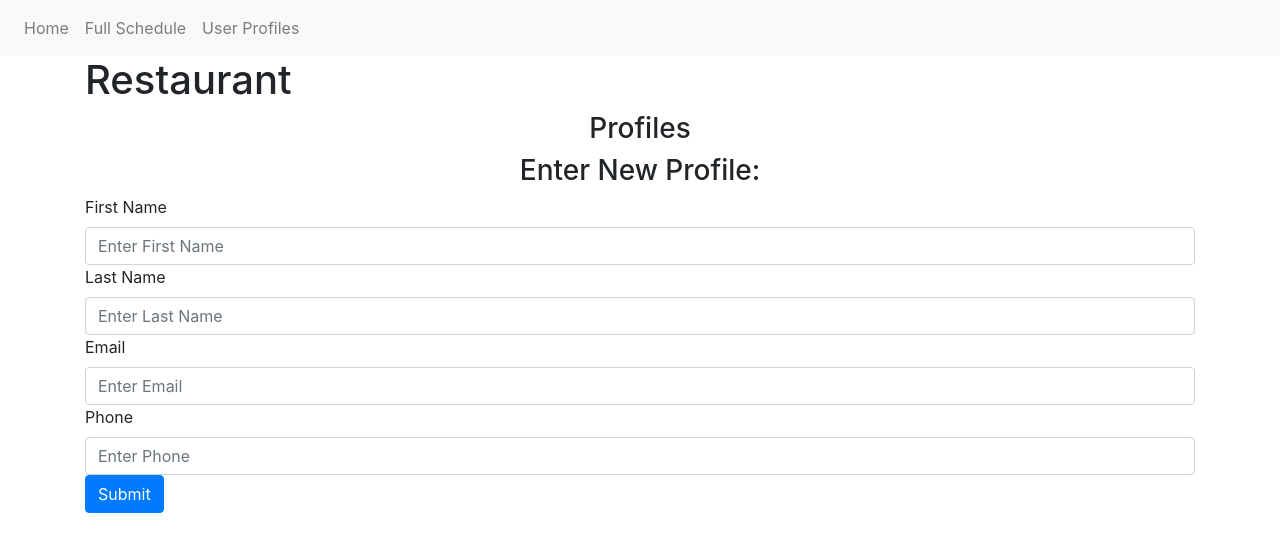
After one commit to hawkinscjh/Schedule-Hawk-01, a Flask app: page /profiles in a window 1280 px wide. The commit adds this page. Shown: the top 552 px of the page. Run offline with Flask 2, Linux system fonts and the light colour scheme; data that the repository does not hold is empty; some libraries are stand-ins or nearby versions.

Commit message:
V1.0
Initial implementation of project

```diff
--- a/main.py
+++ b/main.py
@@ -33,10 +33,10 @@ redirect_uri = 'http://127.0.0.1:8080/oauth'
 scope = ['https://www.googleapis.com/auth/userinfo.email', 'https://www.googleapis.com/auth/userinfo.profile', 'openid']
 oauth = OAuth2Session(client_id, redirect_uri=redirect_uri, scope=scope)
 
+
 @app.route('/')
 def index():
 	authorization_url, state = oauth.authorization_url('https://accounts.google.com/o/oauth2/auth', access_type="offline", prompt="select_account")
-	#return render_template('oauth.html')
 	return render_template('index.html', authorization_url=authorization_url)
 
 @app.route('/oauth')
@@ -44,66 +44,18 @@ def oauthroute():
 	token = oauth.fetch_token('https://accounts.google.com/o/oauth2/token', authorization_response=request.url, client_secret=client_secret)
 	id_info = id_token.verify_oauth2_token(token['id_token'], requests.Request(), client_id)
 	# clock_skew_in_seconds=30
-	query = client.query(kind="users")
+	query = client.query(kind="user")
 	query.add_filter("sub", "=", id_info['sub'])
 	result = list(query.fetch())
 
 	if len(result) == 0:
-		new_user = datastore.entity.Entity(key=client.key('users'))
+		new_user = datastore.entity.Entity(key=client.key('user'))
 		new_user.update({'email': id_info['email'], 'sub': id_info['sub']})
 		client.put(new_user)
 		return render_template('oauth.html', token=token['id_token'], sub=id_info['sub'], email=id_info['email'])
 	elif len(result) == 1:
 		return render_template('oauth.html', token=token['id_token'], sub=id_info['sub'], email=id_info['email'])
 
-@app.route('/users', methods=['GET'])
-def get_users():
-	if request.method == 'GET':
-		query = client.query(kind="users")
-		results = list(query.fetch())
-
-		for entity in results:
-			entity["id"] = entity.key.id
-			entity["self"] = request.url + "/" + str(entity.key.id)
-
-		return (jsonify(results), 200)
-	else:
-		return "Method not allowed", 405
-
-@app.route('/users/<uid>', methods=['GET'])
-def get_user_id(uid):
-	if request.method == 'GET':
-
-		token = request.headers.get('Authorization')
-
-		if token:
-			token = token.split(" ")[1]
-
-			try:
-				id_info = id_token.verify_oauth2_token(token, requests.Request(), client_id)
-				sub = id_info['sub']
-			except:
-				return (jsonify({"Error": "Invalid JWT"}), 401)
-		else:
-			return (jsonify({"Error": "JWT not found"}), 401)
-
-		if sub != uid:
-			return(jsonify({'Error': 'You do not have access to this user'}), 401)
-
-		query = client.query(kind="users")
-		query.add_filter("sub", "=", uid)
-		results = list(query.fetch())
-
-		if len(results) == 0:
-			return(jsonify({'Error': 'User does not exist'}), 401)
-
-		for entity in results:
-			entity["id"] = entity.key.id
-			entity["self"] = request.url
-
-		return (jsonify(results), 200)
-	else:
-		return "Method not allowed", 405
 
 @app.route('/schedules', methods=['POST','GET', "PUT", "PATCH"])
 def schedules_get_post():
@@ -111,7 +63,7 @@ def schedules_get_post():
 
 		content = request.form
 
-		if "Date" in content and "Shift" in content:
+		if content["Date"] != '' and content["Shift"] != '':
 
 			new_schedule = datastore.entity.Entity(key=client.key("schedule"))
 			new_schedule.update({"Date": content["Date"],"Shift": content["Shift"]})
@@ -120,37 +72,30 @@ def schedules_get_post():
 			if (content["Date"] + content["Shift"]) in date_shifts:
 				flash("Schedule is already present", category='error')
 				query = client.query(kind="schedule")
+				query.order = ["Date"]
 				results = list(query.fetch())
-				return render_template('full_schedule.html', data=results, email=id_info['email'], token=token)
+				return render_template('full_schedule.html', data=results)
 			client.put(new_schedule)
 			new_schedule['id'] = new_schedule.key.id
 			new_schedule['self'] = request.url + '/' + str(new_schedule.key.id)
 
 			query = client.query(kind="schedule")
+			query.order = ["Date"]
 			results = list(query.fetch())
 
 			return render_template('full_schedule.html', data=results)
 		else:
-			return (jsonify({"Error": "The request object is missing at least one of the required attributes"}), 400)
+			flash("Schedule is missing a required attribute", category='error')
+			query = client.query(kind="schedule")
+			results = list(query.fetch())
+			return render_template('full_schedule.html', data=results)
 	elif request.method == 'GET':
 
-		token = request.headers.get('Authorization')
-
-		if token:
-			token = token.split(" ")[1]
-
-			try:
-				id_info = id_token.verify_oauth2_token(token, requests.Request(), client_id)
-				sub = id_info['sub']
-			except:
-				return (jsonify({"Error": "Invalid JWT"}), 401)
-		else:
-			return (jsonify({"Error": "JWT not found"}), 401)
-
 		query = client.query(kind="schedule")
+		query.order = ["Date"]
 		results = list(query.fetch())
 
-		return render_template('full_schedule.html', data=results, email=id_info['email'], token=token)
+		return render_template('full_schedule.html', data=results)
 
 	else:
 		return "Method not allowed", 405
@@ -174,5 +119,81 @@ def delete_schedule():
 	else:
 		return "Method not allowed", 405
 
+@app.route('/profiles', methods=['POST','GET', "PUT", "PATCH"])
+def profiles():
+	if request.method == 'POST':
+
+		content = request.form
+
+		if content["fName"] != '' and content["lName"] != '' and content["email"] != '' and content["phone"] != '':
+
+			new_profile = datastore.entity.Entity(key=client.key("profile"))
+			new_profile.update({"fName": content["fName"],"lName": content["lName"], "email": content["email"], "phone": content["phone"]})
+			query = client.query(kind='profile')
+			fName_lName_email_phone = [entity["fName"] + entity["lName"] + entity["email"] + entity["phone"] for entity in query.fetch()]
+			if (content["fName"] + content["lName"] + content["email"] + content["phone"]) in fName_lName_email_phone:
+				flash("User already has a profile", category='error')
+				query = client.query(kind="profile")
+				results = list(query.fetch())
+				return render_template('profiles.html', data=results)
+			client.put(new_profile)
+			new_profile['id'] = new_profile.key.id
+			new_profile['self'] = request.url + '/' + str(new_profile.key.id)
+
+			query = client.query(kind="profile")
+			results = list(query.fetch())
+
+			return render_template('profiles.html', data=results)
+		else:
+			flash("Must input all categories", category='error')
+			query = client.query(kind="profile")
+			results = list(query.fetch())
+			return render_template('profiles.html', data=results)
+	elif request.method == 'GET':
+
+		query = client.query(kind="profile")
+		results = list(query.fetch())
+
+		return render_template('profiles.html', data=results)
+
+	else:
+		return "Method not allowed", 405
+
+@app.route('/profiles/<pid>', methods=['GET', 'POST'])
+def get_profile_id(pid):
+	if request.method == 'GET':
+
+		query1 = client.query(kind="availabilities")
+		query1.add_filter("pid", "=", pid)
+		avails = list(query1.fetch())
+
+		query2 = client.query(kind="profile")
+		query2.add_filter("email", "=", "hawkinscjh@gmail.com")
+		results = list(query2.fetch())
+		print(results)
+
+		return render_template('user_profile.html', avails=avails, data=results)
+	else:
+		return "Method not allowed", 405
+
+@app.route('/profiles/delete-profile', methods=['POST'])
+def delete_profile():
+	if request.method == 'POST':
+		jsonData = json.loads(request.data)
+		profile_id = jsonData['profile_id']
+		profile_key = client.key("profile", int(profile_id))
+		profile = client.get(key=profile_key)
+		if profile == None:
+			return (jsonify({'Error': 'No profile with this profile_id exists'}), 404)
+		client.delete(profile_key)
+
+		query = client.query(kind="profile")
+		results = list(query.fetch())
+
+		return render_template('profiles.html', data=results)
+
+	else:
+		return "Method not allowed", 405
+
 if __name__ == "__main__":
     app.run(host='127.0.0.1', port=8080, debug=True)
--- a/static/script.js
+++ b/static/script.js
@@ -1,8 +1,25 @@
 function deleteSchedule(schedule_id) {
+  if (confirm("Delete schedule?") == true) {
     fetch("/schedules/delete-schedule", {
       method: "POST",
       body: JSON.stringify({ schedule_id: schedule_id }),
     }).then((_res) => {
       window.location.href = "/schedules";
     });
+  } else {
+    window.location.href = "/schedules";
   }
+};
+
+function deleteProfile(profile_id) {
+  if (confirm("Delete user profile?") == true) {
+    fetch("/profiles/delete-profile", {
+      method: "POST",
+      body: JSON.stringify({ profile_id: profile_id }),
+    }).then((_res) => {
+      window.location.href = "/profiles";
+    });
+  } else {
+    window.location.href = "/profiles";
+  }
+};
--- a/templates/base.html
+++ b/templates/base.html
@@ -40,12 +40,10 @@
         <div class="navbar-nav">
           <a class="nav-item nav-link" href="http://127.0.0.1:8080/">Home</a>
           <a class="nav-item nav-link" href="http://127.0.0.1:8080/schedules">Full Schedule</a>
-          <a class="nav-item nav-link" href="#">My Profile</a>
-          <a class="nav-item nav-link" href="http://127.0.0.1:8080/users">User Profiles</a>
+          <a class="nav-item nav-link" href="http://127.0.0.1:8080/profiles">User Profiles</a>
         </div>
       </div>
     </nav>
-    <h4>Email: {{email}}</h4>
     {% with messages = get_flashed_messages(with_categories=true) %} {% if
     messages %} {% for category, message in messages %} {% if category ==
     'error' %}
--- /dev/null
+++ b/templates/profiles.html
@@ -0,0 +1,42 @@
+{% extends "base.html" %} {% block title %}Home{% endblock %} {% block content %}
+  <body>
+    <h1>Restaurant</h1>
+    <h3 align="center">Profiles</h3>
+    {% for x in data %}
+      <ul class="list-group list-group-item" id="profiles">
+        <tr>{{ x['fName'] }}</tr>
+        <tr>{{ x['lName'] }}</tr>
+        <tr>{{ x['email'] }}</tr>
+        <tr>{{ x['phone'] }}</tr>
+        <tr>{{ x['id'] }}</tr>
+        <a href="http://127.0.0.1:8080/profiles/{{ x['id'] }}">Profile</a>
+        <button type="button" class="close" onClick="deleteProfile({{ x['id'] }})">
+          <span aria-hidden="true">&times;</span>
+        </button>
+        <br />
+      </ul>
+      {% endfor %}
+    </table>
+    <form action = "http://127.0.0.1:8080/profiles" method = "post">
+      <h3 align="center">Enter New Profile:</h3>
+      <div class="form group">
+        <label for="fName">First Name</label>
+        <input type="text" class="form-control" id="fName" name="fName" placeholder="Enter First Name">
+      </div>
+      <div class="form group">
+        <label for="lName">Last Name</label>
+        <input type="text" class="form-control" id="lName" name="lName" placeholder="Enter Last Name">
+      </div>
+      <div class="form group">
+        <label for="email">Email</label>
+        <input type="text" class="form-control" id="email" name="email" placeholder="Enter Email">
+      </div>
+      <div class="form group">
+        <label for="phone">Phone</label>
+        <input type="number" class="form-control" id="phone" name="phone" placeholder="Enter Phone">
+      </div>
+
+      <button type="submit" class="btn btn-primary">Submit</button>
+    </form>
+  </body>
+  {% endblock %}
```
Also changed, not shown: templates/oauth.html (+7 -7 lines), templates/user_profile.html (added, +17 -0 lines), 1 other file. Lines whose indentation alone changed are shown as unchanged.
